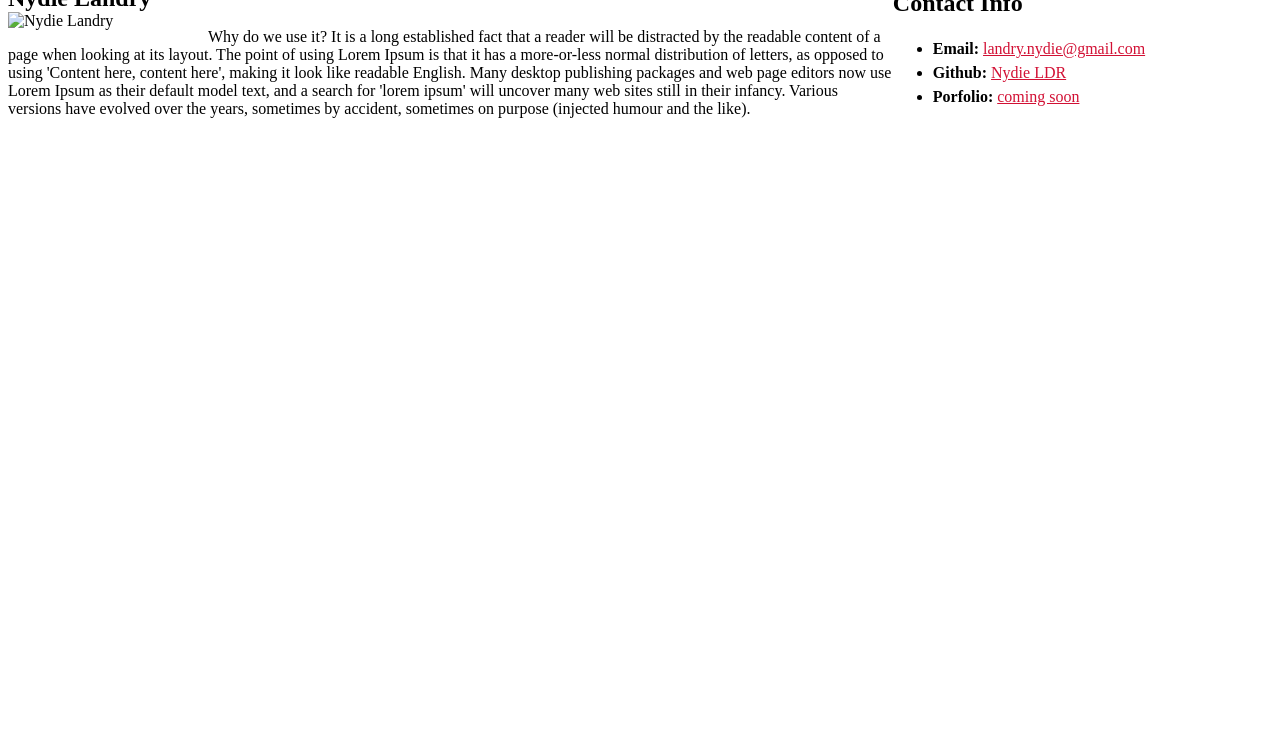
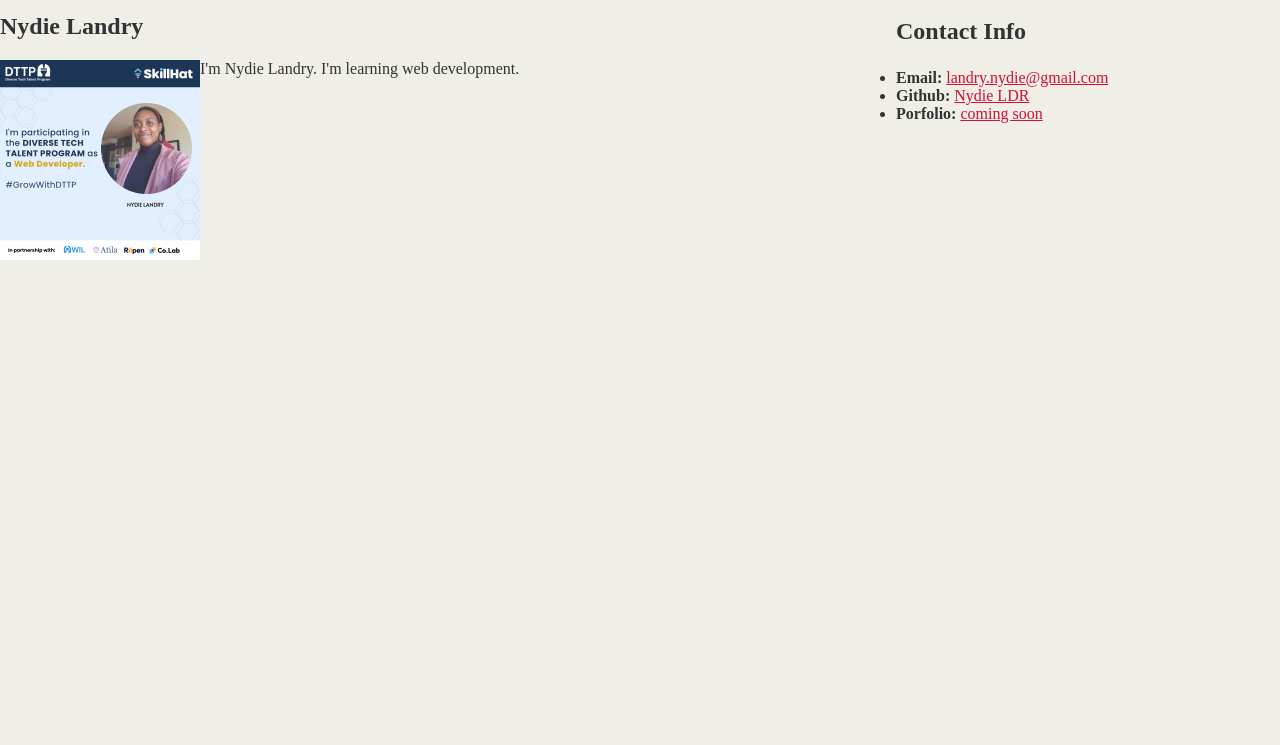
Before and after one commit to NydieLDR/my-first-repository, a plain HTML site: page index.html in a window 1280 px wide. Shown: the part 55-800 px from the top of the page. Drawn offline with Linux system fonts and the light colour scheme.

Commit message:
I'm pushing updated files

```diff
--- a/CSS/main.css
+++ b/CSS/main.css
@@ -15,7 +15,7 @@
 <p style="color green">This text is green.</p>
 <!-- Change font-size -->
 <p style ="font-size big ">This text is BIG!</p>
-<p>This text is tiny...</p>
+<p>This text is tiny.</p>
 <!-- Center -->
 <p>~~This text is centered~~</p>
 <!-- Bold -->
--- a/CSS/style.css
+++ b/CSS/style.css
@@ -1,11 +1,9 @@
-<!DOCTYPE html>
-<html>
 body{
-    background color: #efeee7
-    font-family: Georgia, 'Times New Roman', Times, serif;
-    font color: #33333;
+    padding:0;
     margin: 0;
-    padding:0;
+    font-family: 'Times New Roman', Times, serif;
+    color: #333333;
+    background-color: #efeee7;
 }
 header{
     background-color: #333333;
@@ -19,7 +17,10 @@ h1{
 }
 h2{
     font-size: 24px;
+}
+#Container{
     margin:0 auto;
+    text-align: center;
 }
 #main-bio{
     float: left;
@@ -32,7 +33,6 @@ h2{
 }
 #bio-image{
     float: left;
-    margin: auto;
     width: 200px;
 }
 a{
--- a/index.html
+++ b/index.html
@@ -5,25 +5,21 @@
   <meta charset="utf-8">
   <meta name="viewport"
 content="width=device-width,initial-scale=1.0">
-<!-- this sets up the web page to be mobile friendly. mobile responsive-->
-<title>My First Web Page</title>
   <!-- the title tag displays the title of the page in a browser tab-->
   <link rel="stylesheet" type="text/css" href="css/style.css">
 </head>
 <body>
   <header>
-    <h1>Student Bio</h1>
+    <h1>Nydie's Portfolio</h1>
   </header>
   <div class="container">
-    <section id="main-bio">
+     <section id="main-bio">
       <h2>Nydie Landry</h2>
-      <img id="bio-image" src="projects/my-first-repository/Nydie.jpg/200x200" alt="Nydie Landry" width="200px">
-      <p>Why do we use it?
-        It is a long established fact that a reader will be distracted by the readable content of a page when looking at its layout. The point of using Lorem Ipsum is that it has a more-or-less normal distribution of letters, as opposed to using 'Content here, content here', making it look like readable English. Many desktop publishing packages and web page editors now use Lorem Ipsum as their default model text, and a search for 'lorem ipsum' will uncover many web sites still in their infancy. Various versions have evolved over the years, sometimes by accident, sometimes on purpose (injected humour and the like).</p>
-
+      <img id="bio-image" src="Nydie.jpg" alt="Nydie Landry" width="200px";height="200px";class="square-image">
+      <p>I'm Nydie Landry. I'm learning web development.</p>
     </section>
-    <section id="contact-info">
-      <h2>Contact Info</h2>
+    <section>
+      <h2 id="contact-info">Contact Info</h2>
       <ul>
         <li><strong>Email:</strong> <a href="#">landry.nydie@gmail.com</a></li>
         <li><strong>Github:</strong> <a href="#">Nydie LDR</a></li>
```
